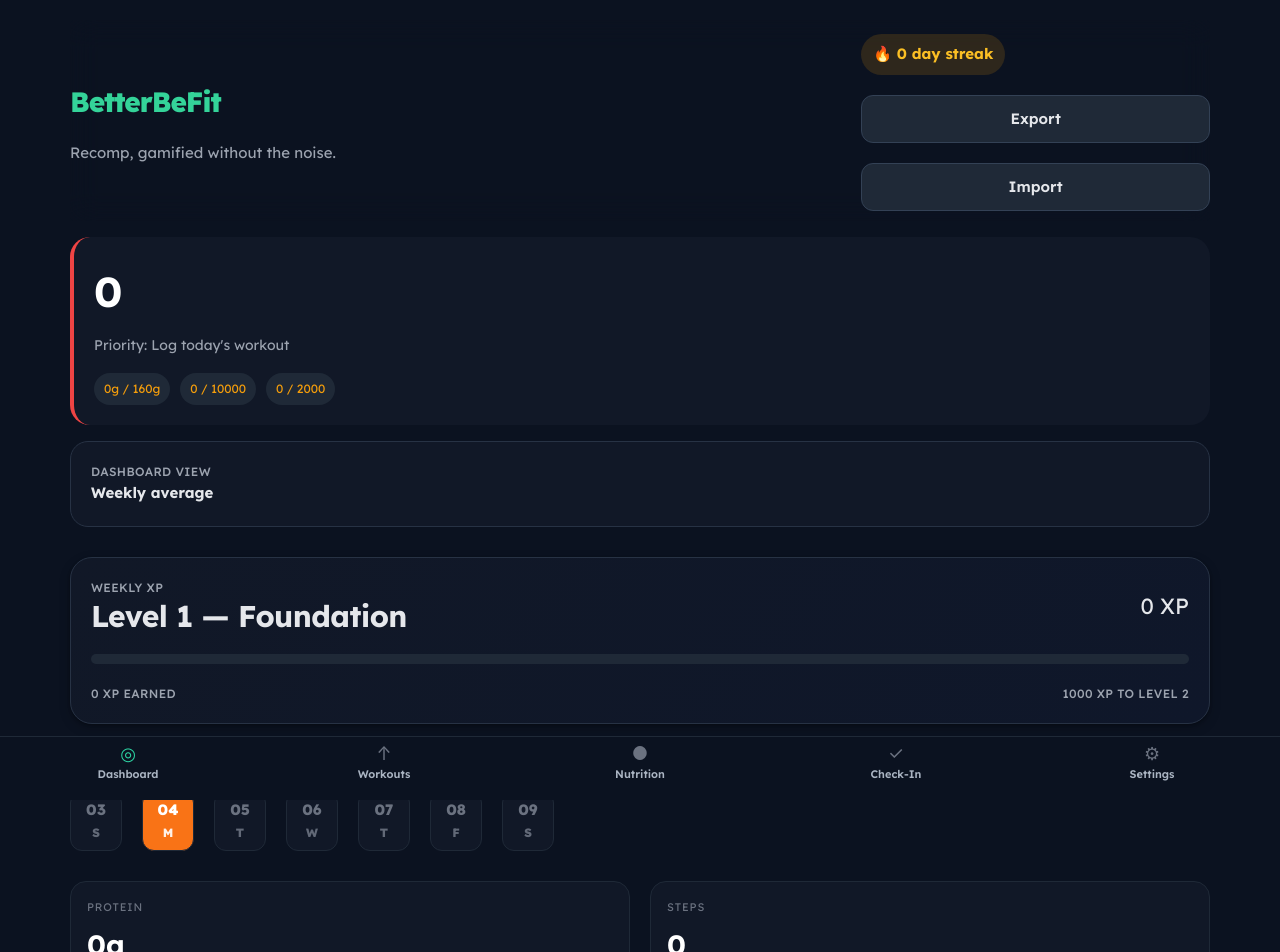
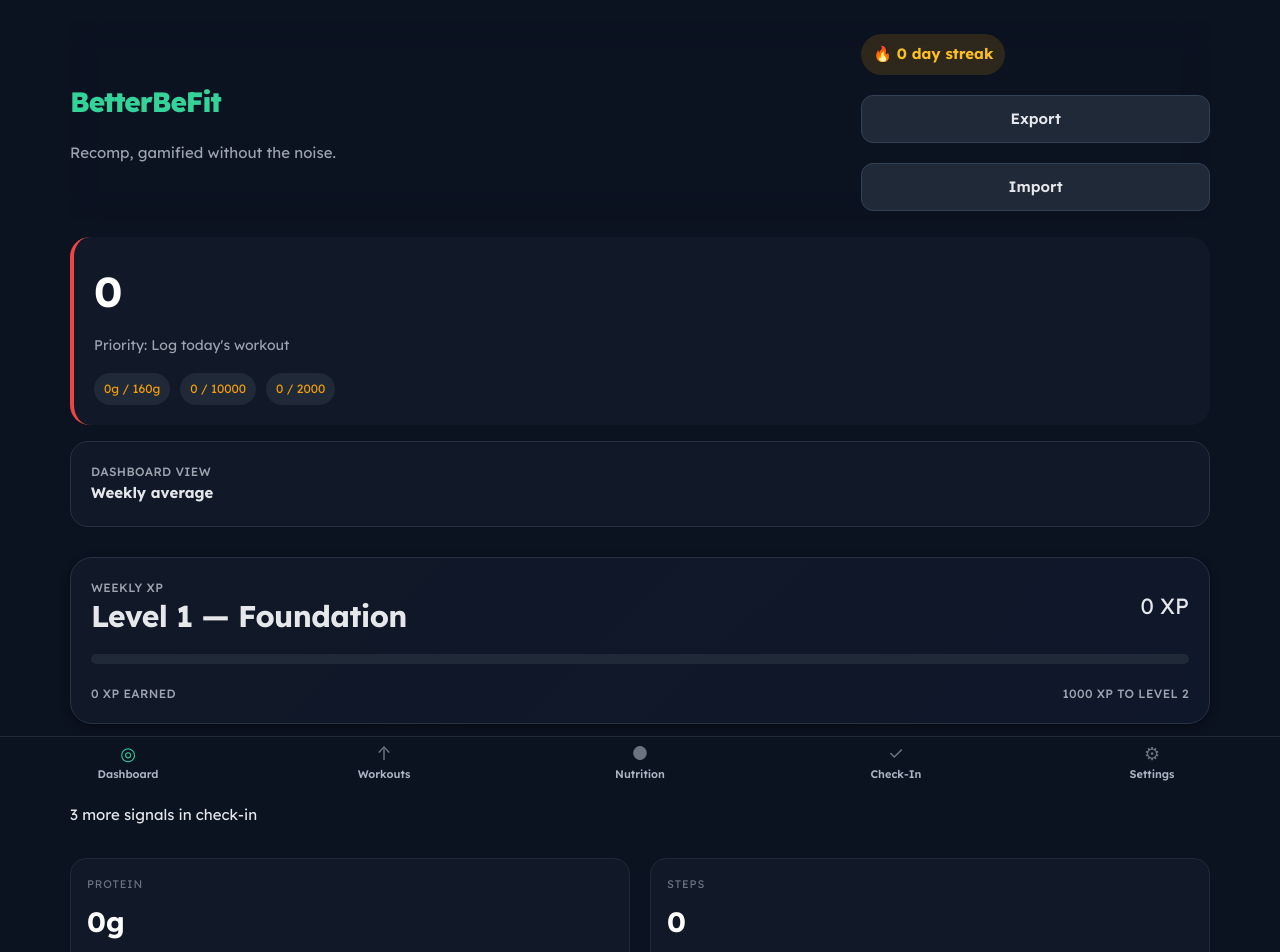
Before and after one commit to ravikiran-personal/betterbefit, a Next.js app: page / in a window 1280 px wide. Shown: the top 952 px of the page. Built offline with nearby package versions, Linux system fonts and the light colour scheme.

Commit message:
Update page.tsx

```diff
--- a/app/page.tsx
+++ b/app/page.tsx
@@ -1639,37 +1639,31 @@ reader.readAsText(file);
           </section>
 
           <section>
-  <h2 className="game-section-title">This week</h2>
-
-  <div className="week-row">
-    {weekStatus.map((day) => {
-      const today = getLocalDateISO();
-
-      const isSelected = selectedDashboardDate === day.date;
-      const isToday = day.date === today;
-
-      return (
-        <button
-          key={day.date}
-          type="button"
-          className={`week-day
-            ${isSelected ? "selected-day" : ""}
-            ${!selectedDashboardDate && isToday ? "today-day" : ""}
-          `}
-          onClick={() =>
-            setSelectedDashboardDate((prev) =>
-              prev === day.date ? null : day.date
-            )
-          }
-        >
-          <span className="week-date">{day.dateNumber}</span>
-          <span className="week-label">{day.label}</span>
-        </button>
-      );
-    })}
-  </div>
+  {(() => {
+    const prioritySignal =
+      todaySignals.find((s) => s.type === "warn") || todaySignals[0];
+
+    if (!prioritySignal) return null;
+
+    const remainingCount = Math.max(0, todaySignals.length - 1);
+
+    return (
+      <div
+        className={`insight-card ${prioritySignal.type}`}
+      >
+        <div className="insight-label">TODAY'S FOCUS</div>
+
+        <div className="insight-text">
+          {prioritySignal.text}
+        </div>
+
+        <div className="insight-sub">
+          {remainingCount} more signals in check-in
+        </div>
+      </div>
+    );
+  })()}
 </section>
-
           <section className="game-metrics">
             <GameMetricCard
   title="Protein"
```
